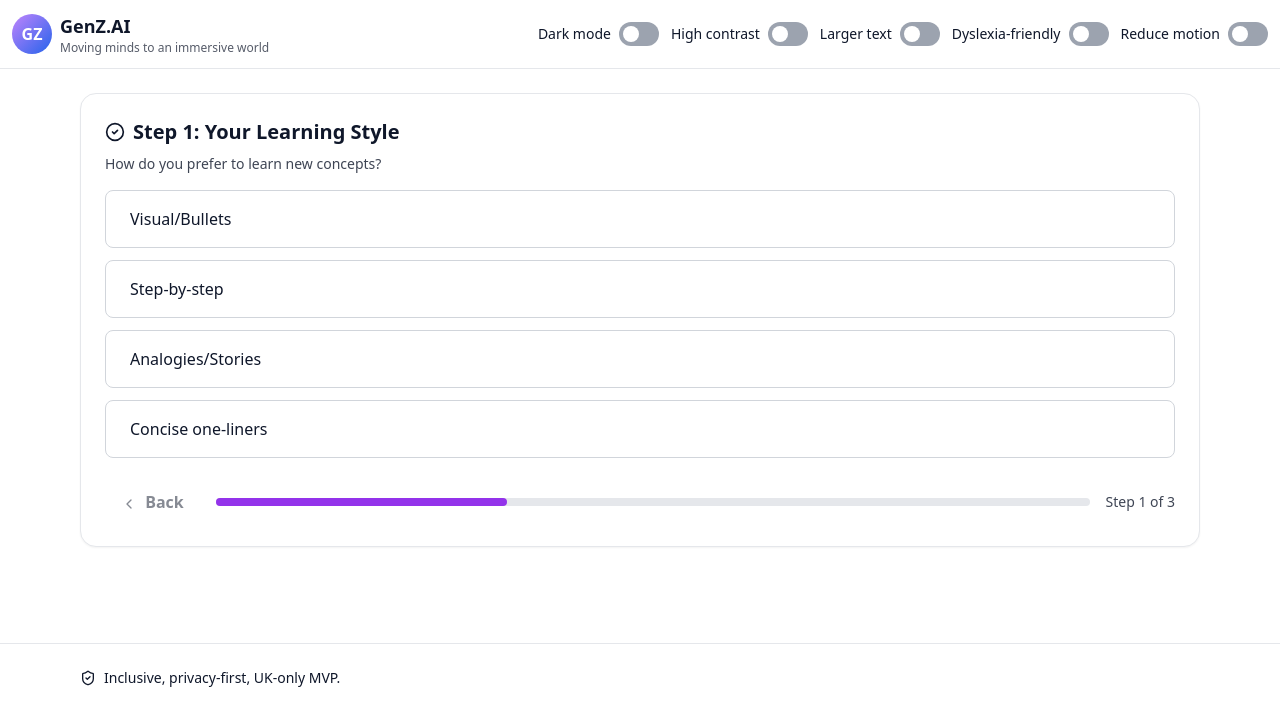
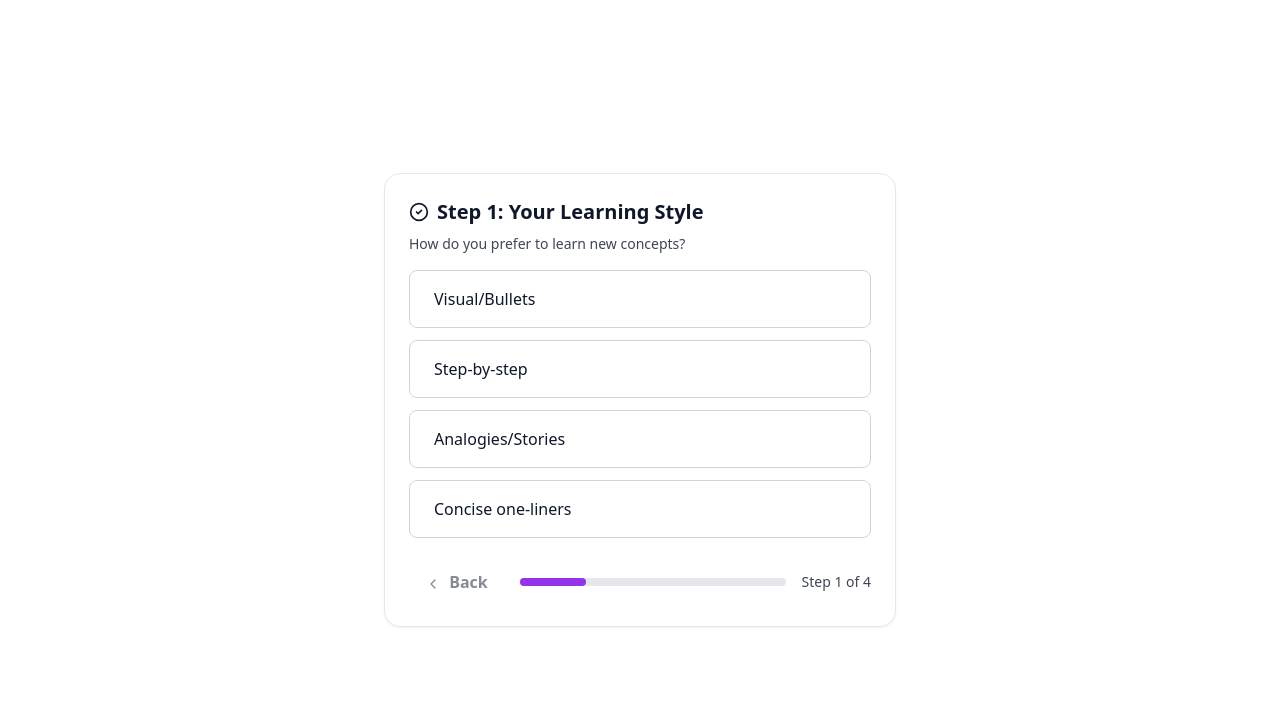
Before and after one commit to JeniferPushparaj07/genzai-mvp-uk-sample, a React (Vite) app: page / in a window 1280 px wide. Shown: the top 726 px of the page. Built offline with nearby package versions, Linux system fonts and the light colour scheme.

Commit message:
Update App.jsx

```diff
--- a/src/App.jsx
+++ b/src/App.jsx
@@ -142,14 +142,16 @@ export default function GenZAI_MVP_v3() {
   const [dyslexia, setDyslexia] = useLocalStorage("a11y_dyslexia", false);
   const [reduceMotion, setReduceMotion] = useLocalStorage("a11y_reduce_motion", false);
 
-  const [tab, setTab] = useState("student");
   // State for the user's psychometric profile
   const [profile, setProfile] = useLocalStorage("genzai_profile", {
     assessed: false,
+    mode: "student", // Default mode
     style: "bullets",
     tone: "encouraging",
     pace: "normal"
   });
+
+  const [tab, setTab] = useState(profile.mode);
 
   // Apply dark mode class to the HTML root element
   useEffect(() => {
@@ -168,6 +170,11 @@ export default function GenZAI_MVP_v3() {
   return (
     <div className={appClass}>
       <a href="#main" className="sr-only focus:not-sr-only focus:absolute focus:top-2 focus:left-2 bg-purple-600 text-white rounded px-3 py-1">Skip to content</a>
+
+      {!profile.assessed ? (
+        <OnboardingScreen profile={profile} setProfile={setProfile} />
+      ) : (
+        <>
           <header className="sticky top-0 z-50 border-b border-gray-200 dark:border-gray-700 p-3 flex items-center justify-between gap-3 backdrop-blur supports-[backdrop-filter]:bg-white/60 dark:supports-[backdrop-filter]:bg-gray-900/60 flex-wrap">
             <LogoArea tagline={tagline} />
             <A11yBar
@@ -185,10 +192,6 @@ export default function GenZAI_MVP_v3() {
           </header>
 
           <main id="main" className="container mx-auto max-w-6xl px-4 pb-24">
-        {!profile.assessed ? (
-          <OnboardingScreen profile={profile} setProfile={setProfile} />
-        ) : (
-          <>
             <Hero />
             {/* Tabs for different user modes */}
             <div className="mt-6">
@@ -227,8 +230,6 @@ export default function GenZAI_MVP_v3() {
               {tab === "pro" && <ProfessionalMode profile={profile} />}
               {tab === "hobby" && <HobbyMode profile={profile} />}
             </div>
-          </>
-        )}
           </main>
 
           <footer className="border-t border-gray-200 dark:border-gray-700">
@@ -236,6 +237,8 @@ export default function GenZAI_MVP_v3() {
               <ShieldCheck className="h-4 w-4" /> Inclusive, privacy‑first, UK‑only MVP.
             </div>
           </footer>
+        </>
+      )}
     </div>
   );
 }
@@ -446,6 +449,16 @@ function OnboardingScreen({ profile, setProfile }) {
         { label: "Fast", value: "fast" },
       ],
       field: "pace"
+    },
+    {
+      title: "Step 4: Your Primary Goal",
+      description: "Which area best fits your needs?",
+      options: [
+        { label: "Student (UK curriculum)", value: "student" },
+        { label: "Professional (Careers/CV)", value: "pro" },
+        { label: "Hobbyist (Free chat)", value: "hobby" },
+      ],
+      field: "mode"
     }
   ];
 
@@ -456,7 +469,8 @@ function OnboardingScreen({ profile, setProfile }) {
     if (step < steps.length - 1) {
       setStep(step + 1);
     } else {
-      setProfile(p => ({ ...p, assessed: true }));
+      // On the final step, set the assessed flag and the selected mode
+      setProfile(p => ({ ...p, assessed: true, mode: selectedValue }));
     }
   };
 
@@ -469,8 +483,8 @@ function OnboardingScreen({ profile, setProfile }) {
   const progress = ((step + 1) / steps.length) * 100;
 
   return (
-    <section className="mt-6">
-      <div className="bg-white dark:bg-gray-800 p-6 rounded-2xl shadow-sm border border-gray-200 dark:border-gray-700">
+    <section className="min-h-screen flex items-center justify-center py-12">
+      <div className="bg-white dark:bg-gray-800 p-6 rounded-2xl shadow-sm border border-gray-200 dark:border-gray-700 max-w-lg w-full">
         <div className="pb-2 flex items-center gap-2">
           <CheckCircle2 className="h-5 w-5" />
           <h2 className="text-xl font-bold">{currentStepData.title}</h2>
```
Lines whose indentation alone changed are shown as unchanged.
